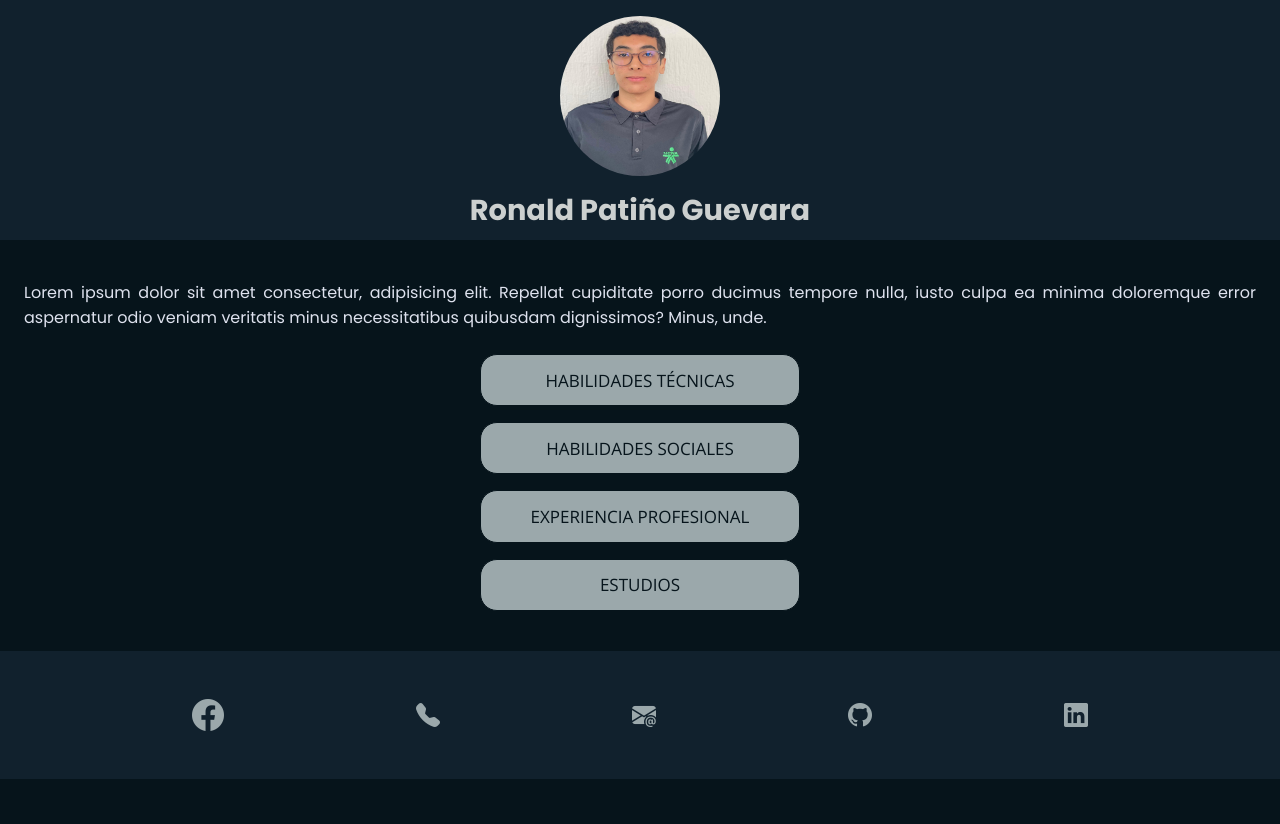
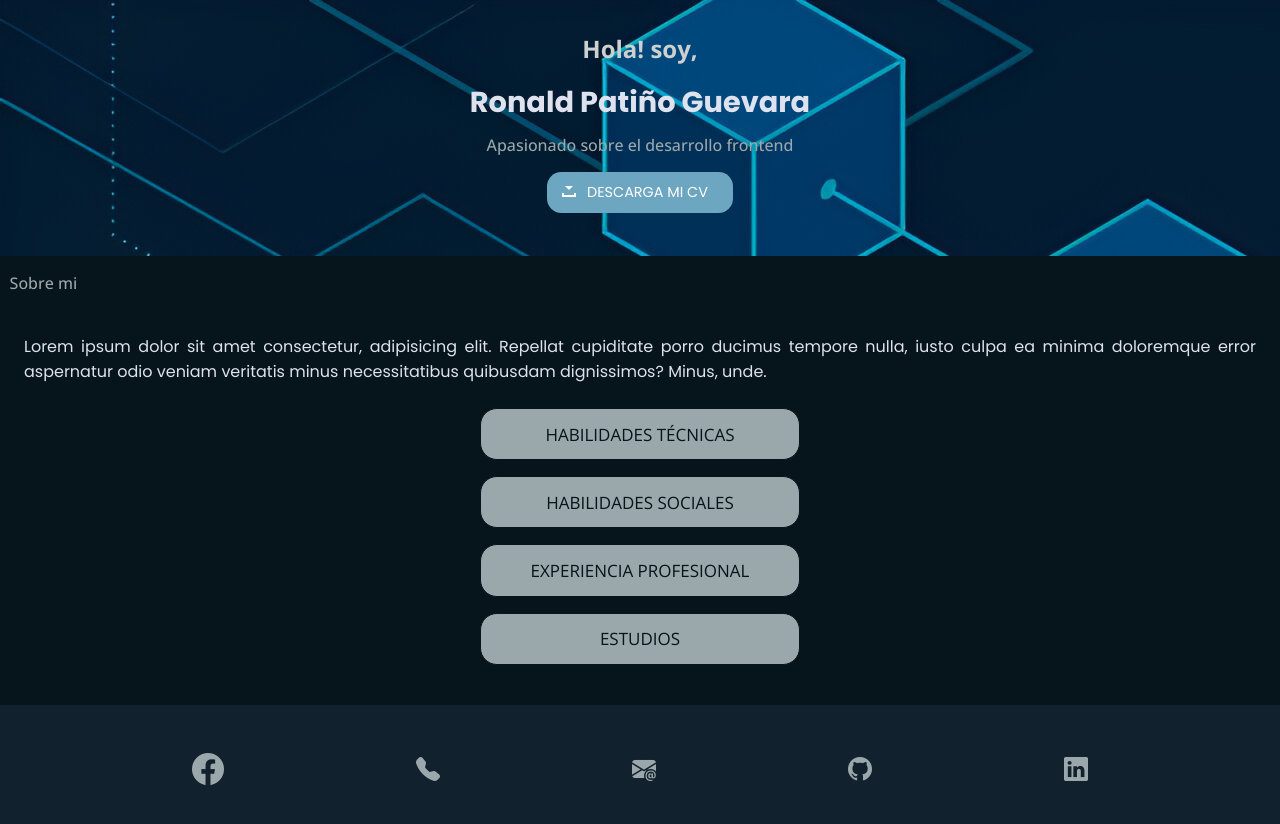
Before and after one commit to ronaldp12/PortafolioReact, a React (Vite) app: page / in a window 1280 px wide. Shown: the top 824 px of the page. Before the commit the page ends 800 px from the top, so only its background shows below. Built offline with nearby package versions, Linux system fonts and the light colour scheme.

Commit message:
cambio estrcutura header y estilos

```diff
--- a/src/components/Layouts/Header/Header.jsx
+++ b/src/components/Layouts/Header/Header.jsx
@@ -1,11 +1,16 @@
+import { BtnSection } from "../../Ui/BtnSection/BtnSection.jsx"
 import { ImgPersonal } from "../../Ui/ImgPersonal/ImgPersonal"
+import { BtnDownload } from "../../Ui/BtnDownload/BtnDownload.jsx"
 
 export const Header = () => {
     return (
         <header>
 
-            <ImgPersonal estilos="img-header"/>
+            <h2>Hola! soy,</h2>
             <h1>Ronald Patiño Guevara</h1>
+            <h3>Apasionado sobre el desarrollo frontend</h3>
+
+            <BtnDownload estilos={"buttonDownload"} contenido={"Descarga mi cv"}/>
 
         </header>
     )
--- a/src/components/Layouts/SectionMain/SectionMain.jsx
+++ b/src/components/Layouts/SectionMain/SectionMain.jsx
@@ -5,7 +5,7 @@ import { ParagraphMain } from "../../Ui/ParagraphMain/ParagraphMain.jsx"
 export const SectionMain = () => {
   return (
     <>
-    <ParagraphMain/>
+    <ParagraphMain contenido={"Sobre mi"}/>
 
     <div className="container-btns">
       <BtnSection  estilos="btn-section" contenido={"Habilidades Técnicas"} to="/technicalSkills" />
--- /dev/null
+++ b/src/components/Ui/BtnDownload/BtnDownload.jsx
@@ -0,0 +1,19 @@
+
+
+export const BtnDownload = ({contenido, estilos}) => {
+
+    const handleDownload = () => {
+        const link = document.createElement('a');
+        link.href = '/CVRonaldPatiñoGuevara.pdf';
+        link.download = 'CVRonaldPatiñoGuevara.pdf';
+
+        link.click();
+      };
+
+      return (
+        <div>
+          <button className={estilos} onClick={handleDownload}>{contenido}</button>
+        </div>
+      );
+
+}
--- a/src/components/Ui/ParagraphMain/ParagraphMain.jsx
+++ b/src/components/Ui/ParagraphMain/ParagraphMain.jsx
@@ -1,8 +1,9 @@
 
 
-export const ParagraphMain = () => {
+export const ParagraphMain = ({contenido}) => {
   return (
     <>
+    <h3>{contenido}</h3>
     <div className="container-paragraph">
         <p>Lorem ipsum dolor sit amet consectetur, adipisicing elit. Repellat cupiditate porro ducimus tempore nulla, iusto culpa ea minima doloremque error aspernatur odio veniam veritatis minus necessitatibus quibusdam dignissimos? Minus, unde.</p>
     </div>
--- a/src/index.css
+++ b/src/index.css
@@ -58,18 +58,112 @@ body {
 
 header{
   width: 100vw;
-  height: 15rem;
-  background-color: aqua;
+  height: 16rem;
   text-align: center;
   margin-bottom: 1rem;
-  background-color: #11212d;
+  padding-top: 2rem;
+  /*background-color: #11212d;*/
+  background-image: url(./assets/images/imagen-back.jpg);
 }
 
 h1{
   font-size: 1.8rem;
   font-family: "Poppins", sans-serif;
+  color: #dee2ee;
+  margin-top: 1rem;
+}
+
+h2{
   color: #ccd0cf;
 }
+
+h3 {
+  margin: 0.6rem;
+  color: #9ba8ab;
+  font-size: 1rem;
+  margin-bottom: 1rem;
+  font-weight: 500;
+}
+
+.buttonDownload {
+  display: inline-block;
+  position: relative;
+  padding: 10px 25px;
+  background-color: #6da6c0;
+  color: white;
+  font-family: sans-serif;
+  text-decoration: none;
+  font-size: 0.9em;
+  text-align: center;
+  text-indent: 15px;
+  border: none;
+  border-radius: 1em;
+  font-family: "Poppins", sans-serif;
+  text-transform: uppercase;
+ }
+
+ .buttonDownload:hover {
+  background-color: #4a5c6a;
+  color: white;
+ }
+
+ .buttonDownload:before, .buttonDownload:after {
+  content: ' ';
+  display: block;
+  position: absolute;
+  left: 15px;
+  top: 52%;
+ }
+
+ .buttonDownload:before {
+  width: 10px;
+  height: 2px;
+  border-style: solid;
+  border-width: 0 2px 2px;
+ }
+
+ .buttonDownload:after {
+  width: 0;
+  height: 0;
+  margin-left: 3px;
+  margin-top: -7px;
+  border-style: solid;
+  border-width: 4px 4px 0 4px;
+  border-color: transparent;
+  border-top-color: inherit;
+  animation: downloadArrow 1s linear infinite;
+  animation-play-state: paused;
+ }
+
+ .buttonDownload:hover:before {
+  border-color: #ccd0cf;
+ }
+
+ .buttonDownload:hover:after {
+  border-top-color: #ccd0cf;
+  animation-play-state: running;
+ }
+
+ @keyframes downloadArrow {
+  0% {
+   margin-top: -7px;
+   opacity: 1;
+  }
+
+  0.001% {
+   margin-top: -15px;
+   opacity: 0.4;
+  }
+
+  50% {
+   opacity: 1;
+  }
+
+  100% {
+   margin-top: 0;
+   opacity: 0.4;
+  }
+ }
 
 .img-header{
   border-radius: 50%;
```
Also changed, not shown: src/assets/images/imagen-back.jpg (added), 1 other file (tests, documents, lock files or other folders).
